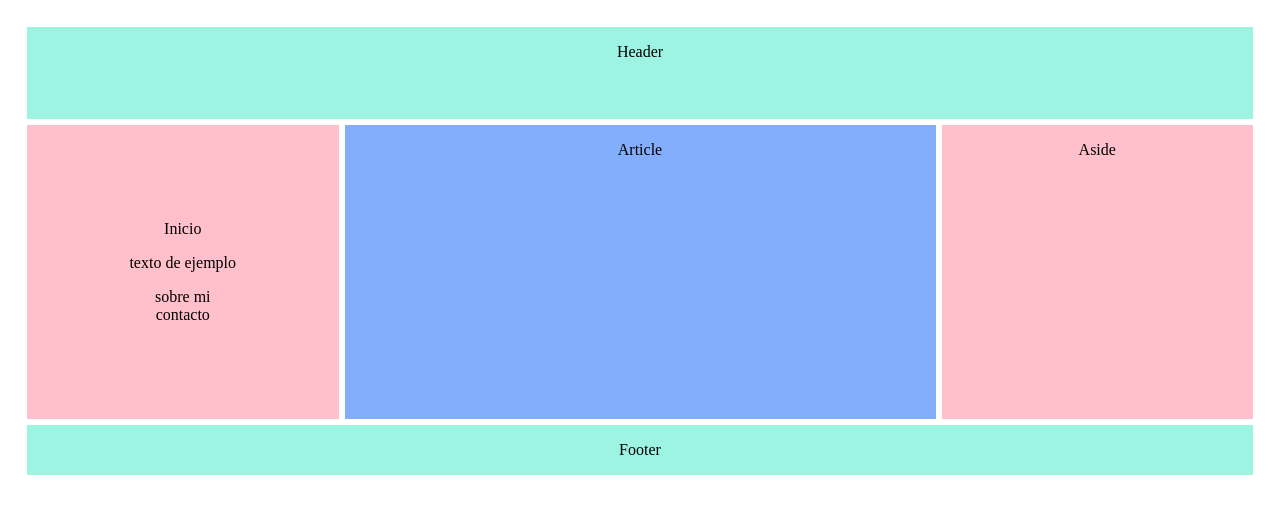
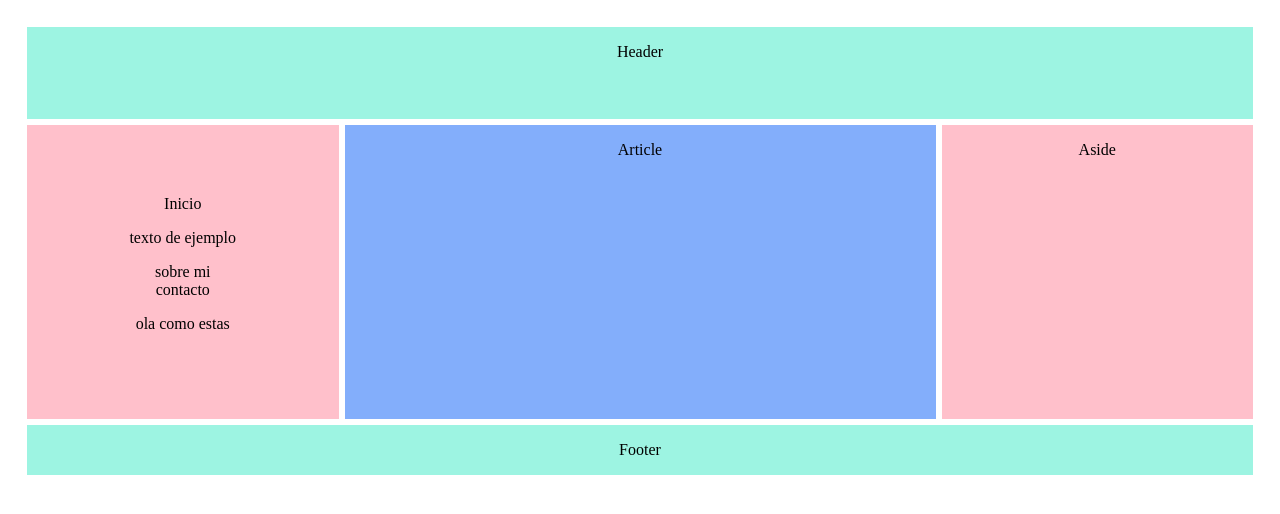
Before and after one commit to joanestupinan97/proyectocoder, a plain HTML site: page index.html in a window 1280 px wide. Drawn offline with Linux system fonts and the light colour scheme.

Commit message:
nuevo texto agregado en contacto

```diff
--- a/index.html
+++ b/index.html
@@ -16,6 +16,7 @@
                 <p>texto de ejemplo</p>
                 <li>sobre mi</li>
                 <li>contacto</li>
+                <p>ola como estas</p>
             </ul>
 
         </nav>
```
